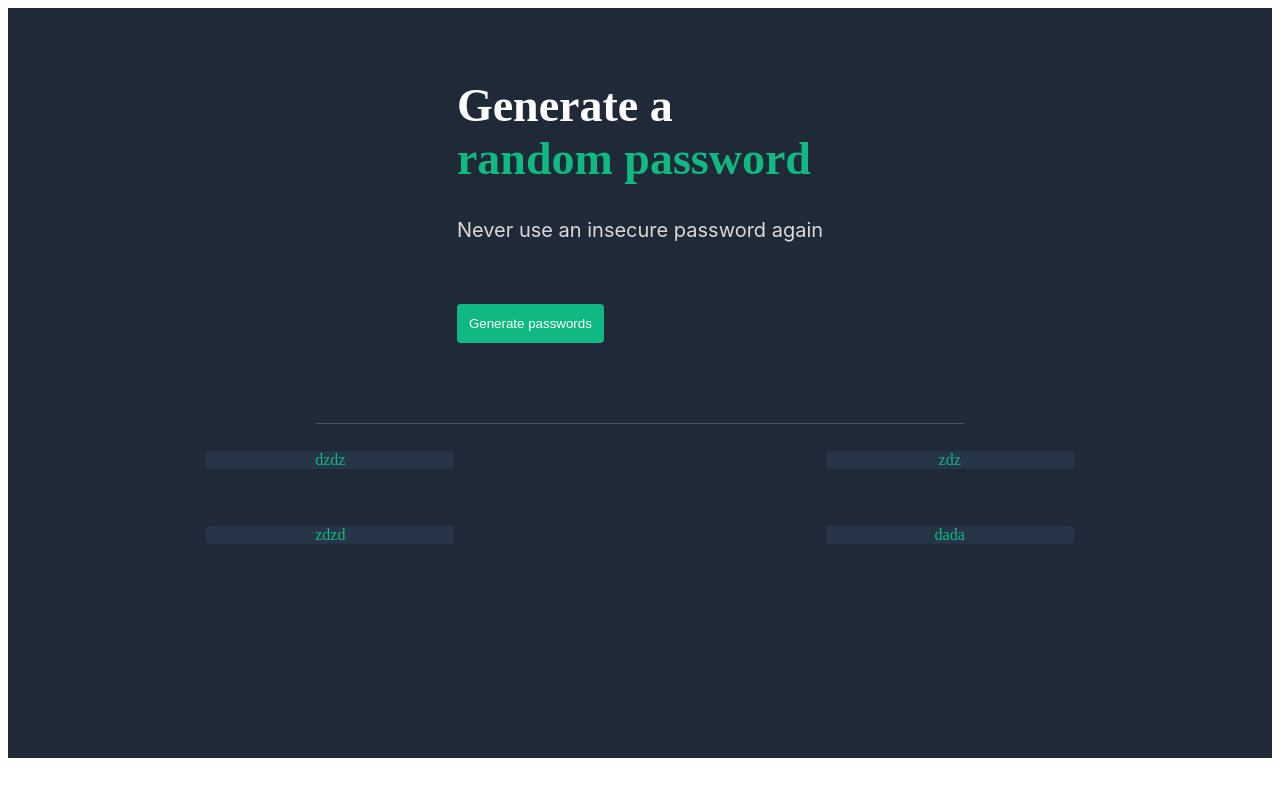
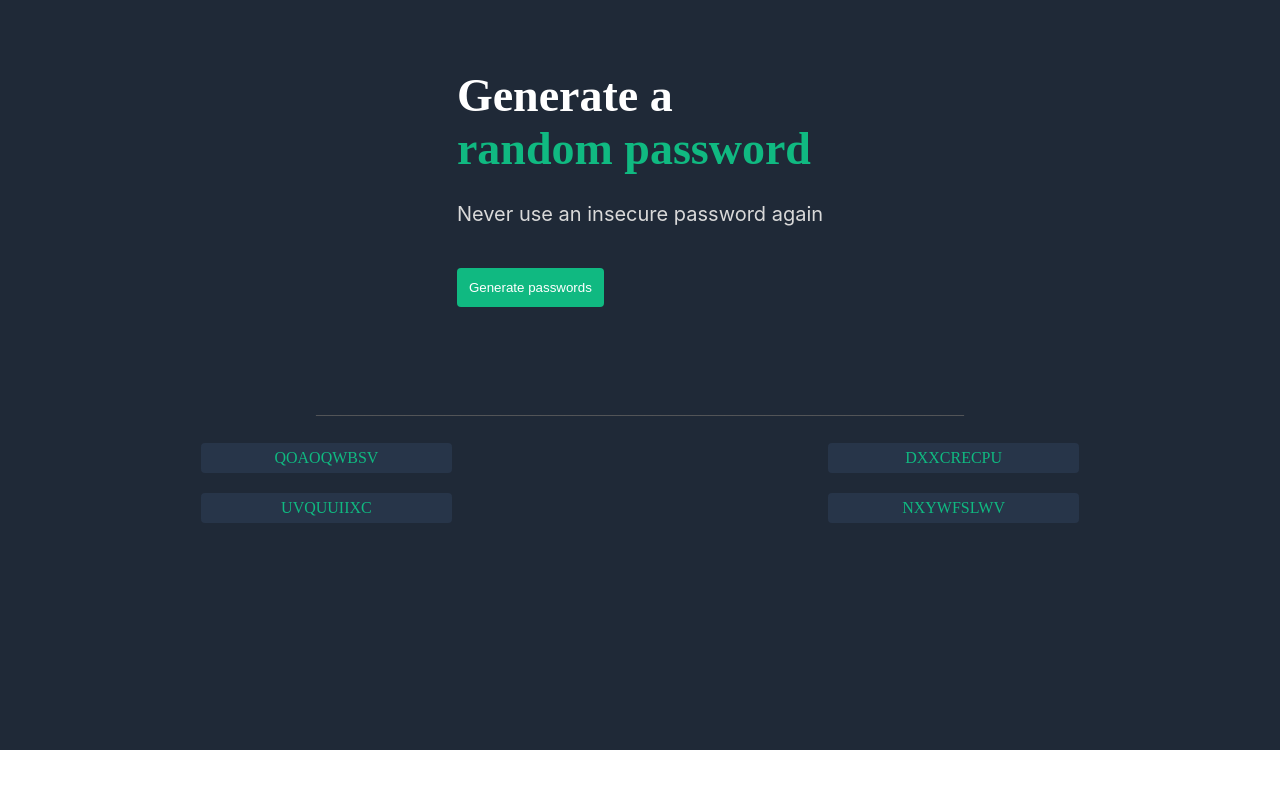
Before and after one commit to ValentinLanglet59/passwordGenerator.js, a plain HTML site: page index.html in a window 1280 px wide. Both pictures are taken after a click on the button "Generate passwords". Drawn offline with Linux system fonts and the light colour scheme.

Commit message:
program functionning but need to fix the btn

```diff
--- a/css/components/background.css
+++ b/css/components/background.css
@@ -1,3 +1,9 @@
+* {
+    padding: 0;
+    margin: 0;
+    box-sizing: border-box;
+}
+
 .password-wrapper {
     width: 100%;
     height: 750px;
@@ -30,6 +36,7 @@
     font-weight: 400;
     font-size: 20px;
     line-height: 28px;
+    padding-top: 25px;
 }
 
 button {
@@ -51,7 +58,7 @@ button {
 
 .password-generator {
     width: 49%;
-    height: 25px;
+    height: 45px;
     padding-bottom: 50px;
     text-align: center;
 
@@ -69,4 +76,5 @@ button {
     width: 40%;
     margin: 0 auto;
     border-radius: 4px;
+    padding: 6px;
 }
--- a/index.html
+++ b/index.html
@@ -14,7 +14,7 @@
                 <div id="password-desc">
                     <h1>Generate a <br><span id="password-title">random password</span></h1>
                     <p>Never use an insecure password again</p>
-                    <button>Generate passwords</button>
+                    <button onclick="generatePasswords()">Generate passwords</button>
                 </div>
             </div>
             <div class="underline-wrapper">
@@ -22,19 +22,20 @@
             </div>
             <div class="passwords-generator-wrapper">
                 <div class="password-generator">
-                    <p>dzdz</p>
+                    <p id="first-password"></p>
                 </div>
                 <div class="password-generator">
-                    <p>zdz</p>
+                    <p id="second-password"></p>
                 </div>
                 <div class="password-generator">
-                    <p>zdzd</p>
+                    <p id="third-password"></p>
                 </div>
                 <div class="password-generator">
-                    <p>dada</p>
+                    <p id="fourth-password"></p>
                 </div>
             </div>
         </div>
     </main>
+    <script src="index.js"></script>
 </body>
 </html>
--- a/index.js
+++ b/index.js
@@ -0,0 +1,99 @@
+let resultEl = document.getElementById("first-password");
+let secondPasswordEl = document.getElementById("second-password");
+let thirdPasswordEl = document.getElementById("third-password");
+let fourthPasswordEl = document.getElementById("fourth-password");
+
+let randomChars = [ 'A', 'B', 'C', 'D', 'E', 'F', 'G', 'H', 'I', 'J', 'K', 'L',
+'M', 'N', 'O', 'P', 'Q', 'R',  'S', 'T', 'U', 'V', 'W', 'X',
+'Y', 'Z', 0, 1, 2, 3, 4, 5, 6, 7, 8, 9 ];
+let result = []
+// firstPasswordEl.textContent = generatePasswords()
+ //secondPasswordEl.textContent = generatePasswords();
+// thirdPasswordEl.textContent = generatePasswords()
+// fourthPasswordEl.textContent = generatePasswords()
+
+
+//function generatePasswords() {
+    //for(let i = 0; i <= 8; i++) {
+        //let randomNumbers = randomChars[Math.floor(Math.random()* 25)]
+        //firstPasswordEl.textContent += randomNumbers
+        //secondPasswordEl.textContent += randomNumbers
+        //thirdPasswordEl.textContent += randomNumbers
+        //fourthPasswordEl.textContent += randomNumbers
+        //randomResult.Math.floor(Math.random()* 10 )
+    //}
+//}
+
+function generatePasswords() {
+    for(let i = 0; i <= 8; i++) {
+        let randomResult = randomChars[Math.floor(Math.random()* 25)]
+        result.push(randomResult)
+        resultEl.textContent += randomResult
+        //firstPasswordEl.textContent += randomNumbers
+        //secondPasswordEl.textContent += randomNumbers
+        //thirdPasswordEl.textContent += randomNumbers
+        //fourthPasswordEl.textContent += randomNumbers
+        //randomResult.Math.floor(Math.random()* 10 )
+    }
+    //return result
+    generatePasswords2()
+    generatePasswords3()
+    generatePasswords4()
+}
+// console.log(generatePasswords())
+// var item = items[Math.floor(Math.random()*items.length)];
+
+
+//function generatePasswords() {
+    //for(let i = 0; i < randomChars.length; i++) {
+        //let randomNumbers = randomChars[Math.floor(Math.random()* 25)]
+        //firstPasswordEl.textContent += randomNumbers
+        //randomResult.Math.floor(Math.random()* 10 )
+    //}
+//}
+
+
+function generatePasswords2() {
+    for(let i = 0; i <= 8; i++) {
+        let randomResult = randomChars[Math.floor(Math.random()* 25)]
+        result.push(randomResult)
+        console.log(result)
+        secondPasswordEl.textContent += randomResult
+        //firstPasswordEl.textContent += randomNumbers
+        //secondPasswordEl.textContent += randomNumbers
+        //thirdPasswordEl.textContent += randomNumbers
+        //fourthPasswordEl.textContent += randomNumbers
+        //randomResult.Math.floor(Math.random()* 10 )
+    }
+    return result
+}
+
+function generatePasswords3() {
+    for(let i = 0; i <= 8; i++) {
+        let randomResult = randomChars[Math.floor(Math.random()* 25)]
+        result.push(randomResult)
+        console.log(result)
+        thirdPasswordEl.textContent += randomResult
+        //firstPasswordEl.textContent += randomNumbers
+        //secondPasswordEl.textContent += randomNumbers
+        //thirdPasswordEl.textContent += randomNumbers
+        //fourthPasswordEl.textContent += randomNumbers
+        //randomResult.Math.floor(Math.random()* 10 )
+    }
+    return result
+}
+
+function generatePasswords4() {
+    for(let i = 0; i <= 8; i++) {
+        let randomResult = randomChars[Math.floor(Math.random()* 25)]
+        result.push(randomResult)
+        console.log(result)
+        fourthPasswordEl.textContent += randomResult
+        //firstPasswordEl.textContent += randomNumbers
+        //secondPasswordEl.textContent += randomNumbers
+        //thirdPasswordEl.textContent += randomNumbers
+        //fourthPasswordEl.textContent += randomNumbers
+        //randomResult.Math.floor(Math.random()* 10 )
+    }
+    return result
+}
```
